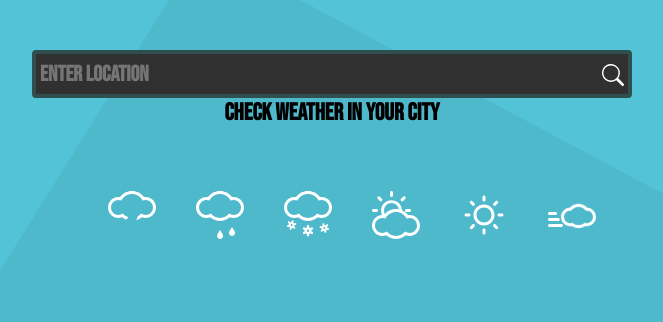
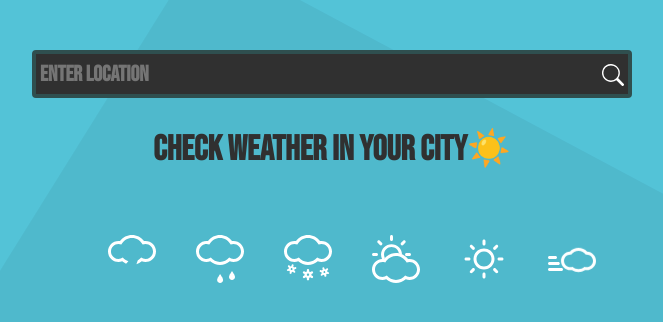
Before and after one commit to Vladyslavos/Weather-Next.js, a Next.js app: page / in a window 1280 px wide. Shown: the top 322 px of the page, without its empty margins (308-971 px from the left). Built offline with nearby package versions, Linux system fonts and the light colour scheme; no server answers.

Commit message:
small update for Icon component

```diff
--- a/components/icons/Icon.module.scss
+++ b/components/icons/Icon.module.scss
@@ -4,11 +4,6 @@
     align-items:center;
     height: 96px;
     margin-top:40px;
-    h2{
-      font-size:35px;
-      font-weight:bold;
-      color:#303030;
-    }
     svg {
       width: 48px;
       height: 48px;
@@ -18,6 +13,12 @@
     svg:hover{
       fill:#303030;
     }
+  }
+  .title{
+    margin-top: 30px;
+    font-size:35px;
+    font-weight:bold;
+    color:#303030;
   }
 
   .thunderCloud .bolt {
--- a/components/icons/Icon.tsx
+++ b/components/icons/Icon.tsx
@@ -12,7 +12,7 @@ export default function Icon() {
       variants={textAnimation}
       className={styles.hidden}
     >
-      <h2>Check weather in your city</h2>
+      <h2 className={styles.title}>Check weather in your city☀️</h2>
       <div className={styles.stage}>
         <svg
           className={styles.thunderCloud}
```
